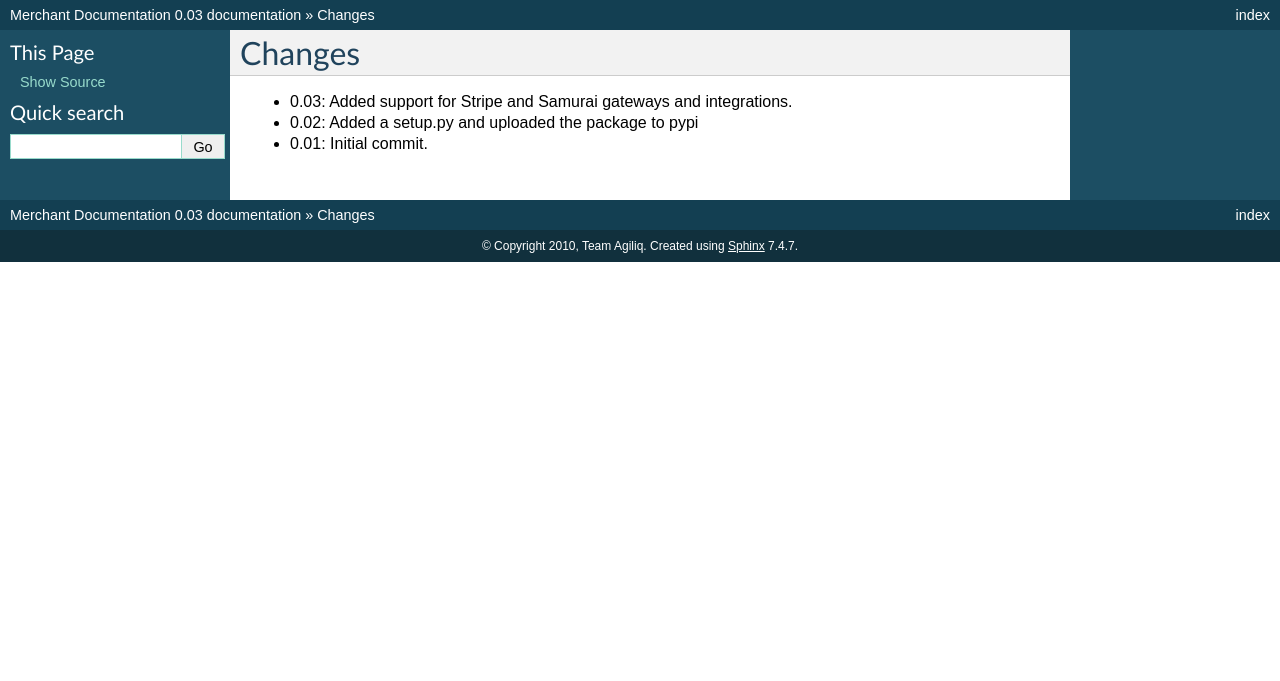
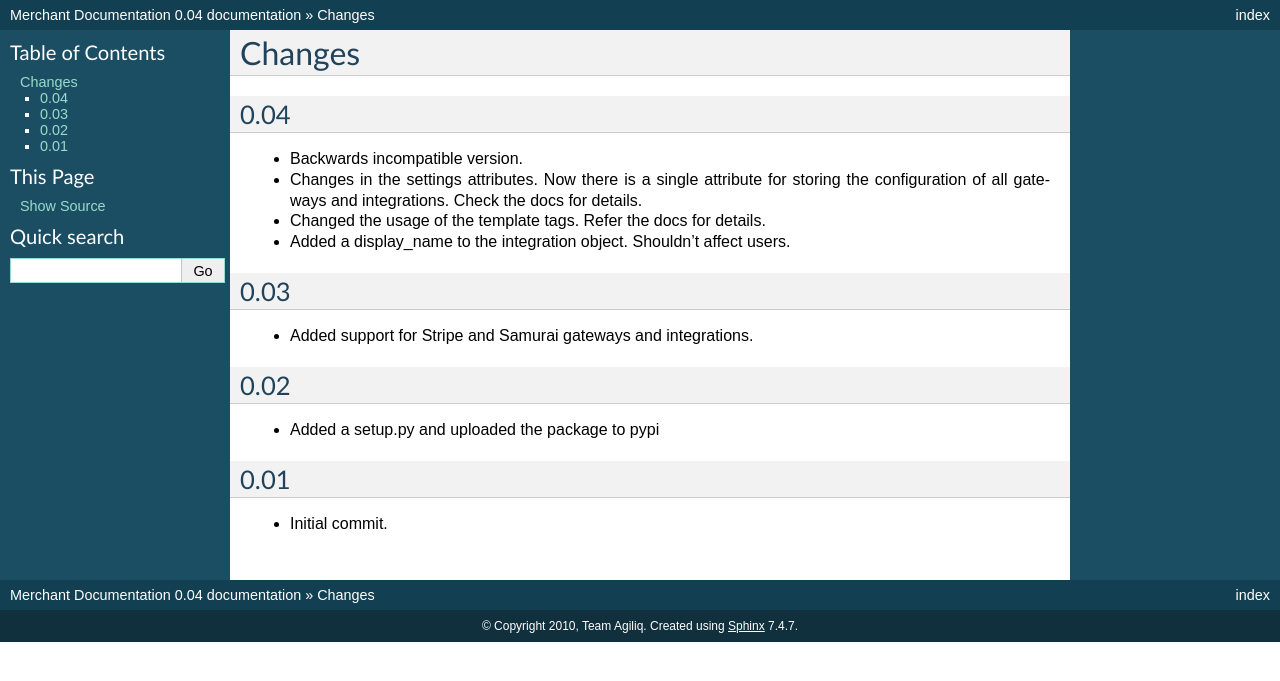
Before and after one commit to agiliq/merchant, a Sphinx documentation site: the page built from docs/changelist.rst, in a window 1280 px wide. Shown: the top 681 px of the page. Built offline with Sphinx 7.4.7, drawn with Linux system fonts in a browser that asks for light colours.

Commit message:
Bumped the version number to 0.04.

```diff
--- a/docs/changelist.rst
+++ b/docs/changelist.rst
@@ -2,6 +2,27 @@
 Changes
 ========
 
-* 0.03: Added support for Stripe and Samurai gateways and integrations.
-* 0.02: Added a setup.py and uploaded the package to pypi
-* 0.01: Initial commit.
+0.04
+-----
+
+* Backwards incompatible version.
+* Changes in the settings attributes. Now there is a single attribute
+  for storing the configuration of all gateways and integrations. Check
+  the docs for details.
+* Changed the usage of the template tags. Refer the docs for details.
+* Added a display_name to the integration object. Shouldn't affect users.
+
+0.03
+-----
+
+* Added support for Stripe and Samurai gateways and integrations.
+
+0.02
+-----
+
+* Added a setup.py and uploaded the package to pypi
+
+0.01
+-----
+
+* Initial commit.
--- a/docs/conf.py
+++ b/docs/conf.py
@@ -48,9 +48,9 @@ copyright = u'2010, Team Agiliq'
 # built documents.
 #
 # The short X.Y version.
-version = '0.03'
+version = '0.04'
 # The full version, including alpha/beta/rc tags.
-release = '0.03'
+release = '0.04'
 
 # The language for content autogenerated by Sphinx. Refer to documentation
 # for a list of supported languages.
--- a/setup.py
+++ b/setup.py
@@ -1,4 +1,4 @@
-VERSION = (0, 0, 3, "a", 0)  # following PEP 386
+VERSION = (0, 0, 4, "a", 0)  # following PEP 386
 DEV_N = None
 
 import os
```
Also changed, not shown: 1 other file.
